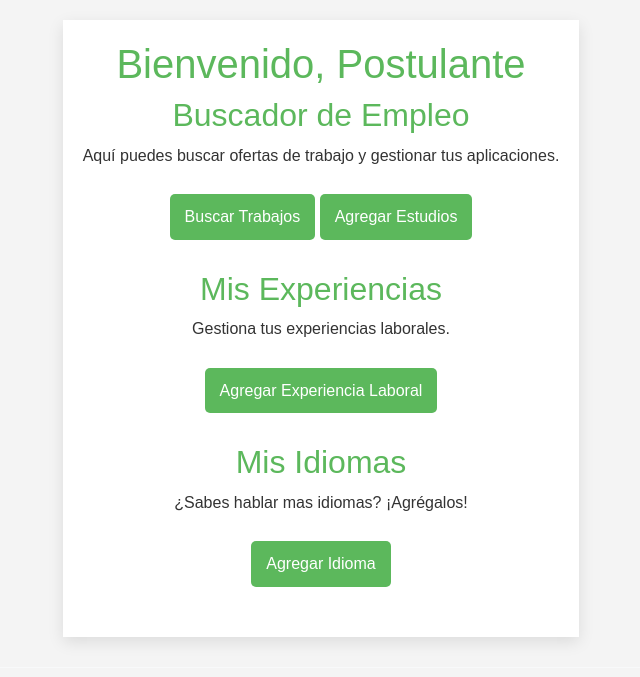
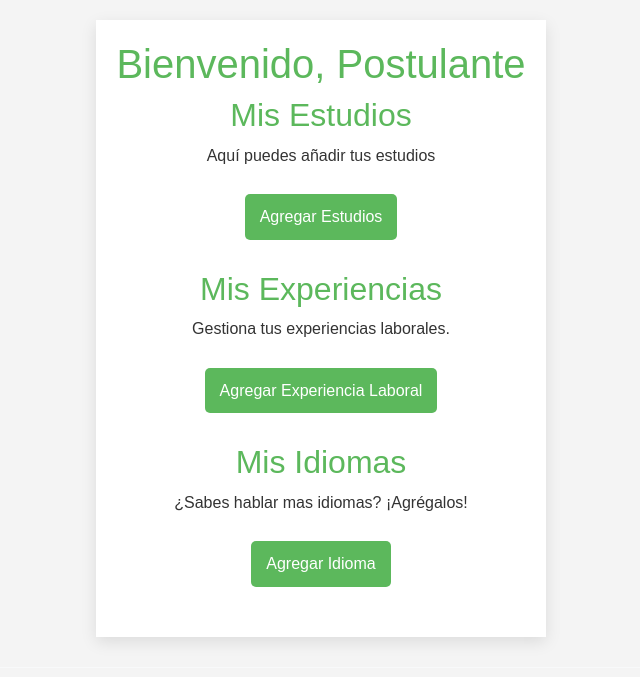
Before and after one commit to TiberCHSL/Staff-reemplazo, a Django app: page /postulante/ in a window 1280 px wide. Shown: the part 167-844 px from the top of the page, without its empty margins (319-959 px from the left). Run offline with Django 4.2, Linux system fonts and the light colour scheme; a user stored in the database is signed in; some libraries are stand-ins or nearby versions.

Commit message:
Pequeña modificacion a vista de postulante

```diff
--- a/polls/Templates/postulante.html
+++ b/polls/Templates/postulante.html
@@ -60,9 +60,8 @@
     <main>
         <h1>Bienvenido, Postulante</h1>
         <section>
-            <h2>Buscador de Empleo</h2>
-            <p>Aquí puedes buscar ofertas de trabajo y gestionar tus aplicaciones.</p>
-            <a href="ruta/a/busqueda/de/trabajo">Buscar Trabajos</a>
+            <h2>Mis Estudios</h2>
+            <p>Aquí puedes añadir tus estudios</p>
             <a href="{% url 'add_education' %}">Agregar Estudios</a>
         </section>
         <section>
```
Also changed, not shown: db.sqlite3.
